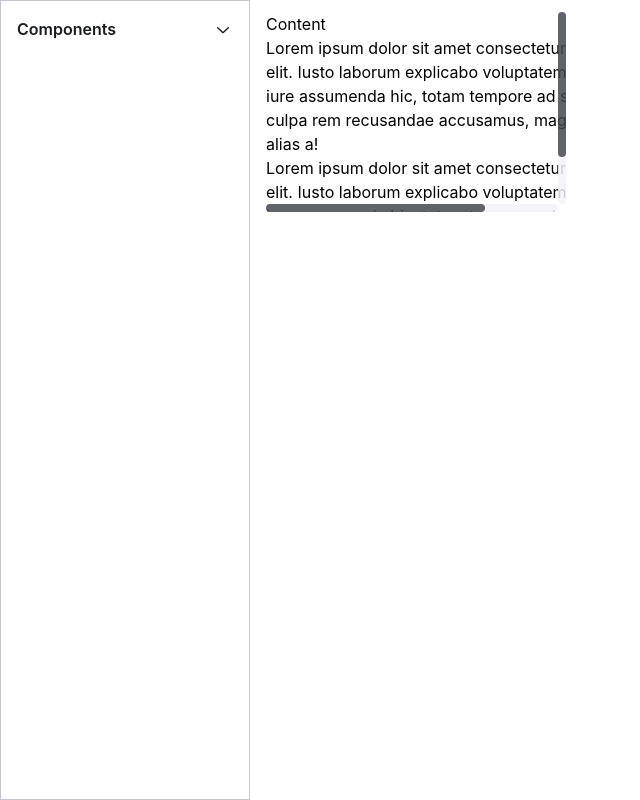
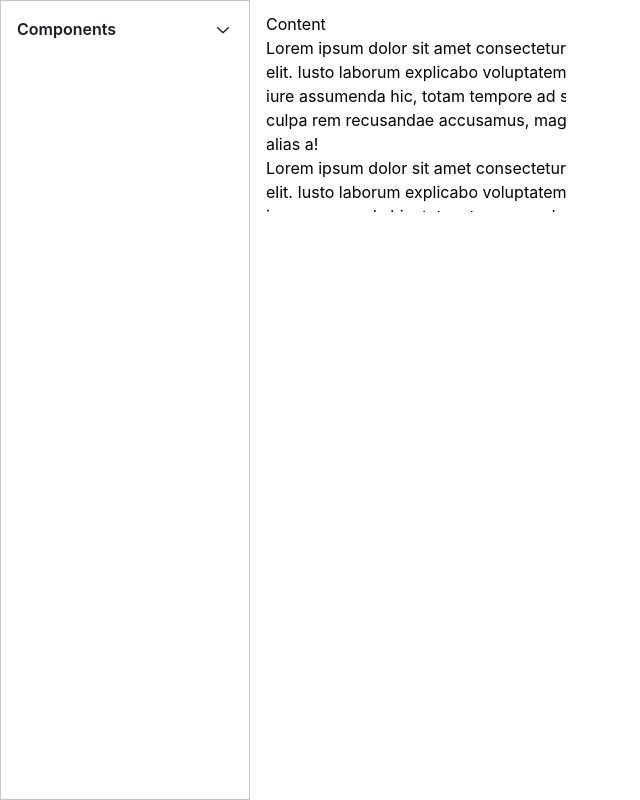
Before and after one commit to phamhaduy95/react-component-lib, a React (Vite) app: page /components/scroll-area in a window 1280 px wide. Shown: the whole page, without its empty margins (0-640 px from the left). Built offline with nearby package versions, Linux system fonts and the light colour scheme.

Commit message:
unset type = "always"

```diff
--- a/src/components/ScrollArea/ScrollArea.tsx
+++ b/src/components/ScrollArea/ScrollArea.tsx
@@ -10,7 +10,8 @@ type ScrollAreaProps = RadixScrollArea.ScrollAreaProps & {
 const ScrollArea = ({ children, maxHeight, className, ...rest }: ScrollAreaProps) => (
 	<RadixScrollArea.Root
 		className={classNames('ScrollAreaRoot', className)}
-		type="always"
+		type="hover"
+		scrollHideDelay={100}
 		{...rest}
 	>
 		<RadixScrollArea.Viewport className="ScrollAreaViewport" style={{ maxHeight }}>
```
